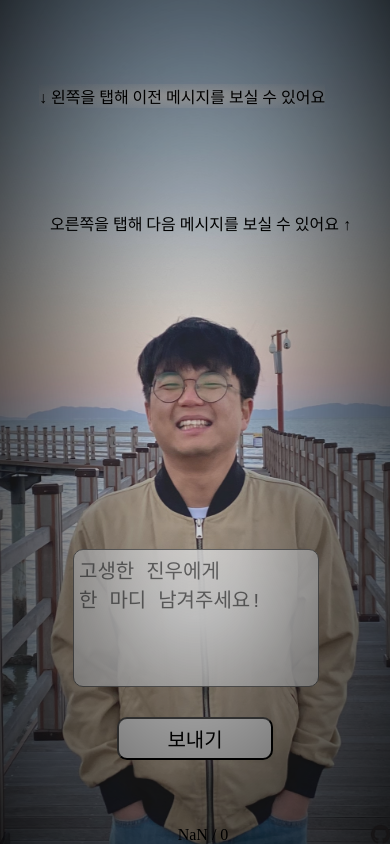
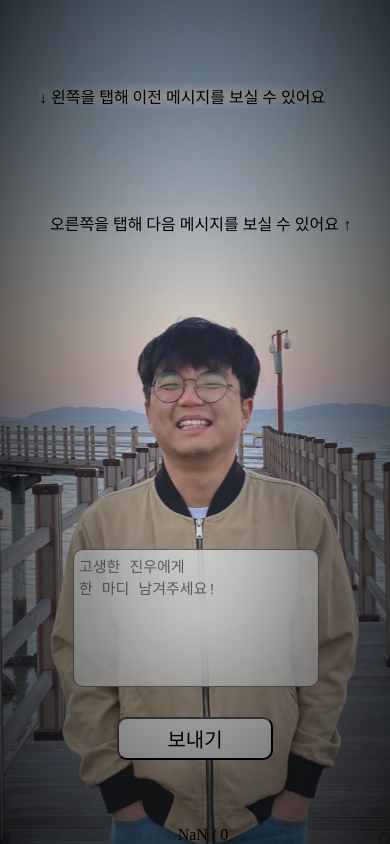
Before and after one commit to hwoongkang/jinwoo-goodbye, a React (Create React App) app in the folder client/: page / in a window 390 px wide. Built offline with nearby package versions, Linux system fonts and the light colour scheme; no server answers.

Commit message:
minor code cleanup

```diff
--- a/client/src/App.css
+++ b/client/src/App.css
@@ -91,7 +91,7 @@ img.bg:nth-child(7) {
   position: absolute;
   right: 0;
   bottom: 0;
-  width: 5%;
+  width: 30px;
   z-index: 100;
 }
 
@@ -105,3 +105,34 @@ img.bg:nth-child(7) {
   width: 100%;
   text-align: center;
 }
+
+textarea {
+  padding: 5px;
+  top: 65%;
+  height: 15%;
+  width: 60%;
+  margin: 0;
+  left: calc(20% - 5px);
+  font-size: 20px;
+  resize: none;
+  position: absolute;
+  background:
+    radial-gradient(rgba(255, 255, 255, 1), rgba(255, 255, 255, 0.8));
+
+  z-index: 5;
+  border-radius: 10px;
+}
+
+@media (max-width:800px) and (min-width:0px) {
+  .Story {
+    font-size: 25px;
+  }
+
+  textarea {
+    font-size: 15px;
+  }
+
+  .github {
+    width: 3%;
+  }
+}
--- a/client/src/App.js
+++ b/client/src/App.js
@@ -1,4 +1,4 @@
-import React, { useEffect, useState } from "react";
+import React, { useEffect } from "react";
 import "./App.css";
 
 import Form from "./components/Form.js";
--- a/client/src/components/Background.js
+++ b/client/src/components/Background.js
@@ -18,7 +18,6 @@ const Background = ({ increment, decrement }) => {
   const handleClick = (e) => {
     e.preventDefault();
     const x = e.clientX;
-    const y = e.clientY;
     switch (true) {
       case x < 0.3 * window.innerWidth:
         decrement();
@@ -32,13 +31,13 @@ const Background = ({ increment, decrement }) => {
   };
   return (
     <div className="images" onClick={handleClick}>
-      <img src={images[0]} class="bg" />
-      <img src={images[1]} class="bg" />
-      <img src={images[2]} class="bg" />
-      <img src={images[3]} class="bg" />
-      <img src={images[4]} class="bg" />
-      <img src={images[5]} class="bg" />
-      <img src={images[6]} class="bg" />
+      <img alt="0번째 진우사진" src={images[0]} class="bg" />
+      <img alt="1번째 진우사진" src={images[1]} class="bg" />
+      <img alt="2번째 진우사진" src={images[2]} class="bg" />
+      <img alt="3번째 진우사진" src={images[3]} class="bg" />
+      <img alt="4번째 진우사진" src={images[4]} class="bg" />
+      <img alt="5번째 진우사진" src={images[5]} class="bg" />
+      <img alt="6번째 진우사진" src={images[6]} class="bg" />
     </div>
   );
 };
--- a/client/src/components/Form.js
+++ b/client/src/components/Form.js
@@ -21,22 +21,6 @@ const Form = () => {
           name="message"
           value={message}
           onChange={handleChange}
-          style={{
-            padding: "5px",
-            top: "65%",
-            height: "15%",
-            width: "60%",
-            margin: "0",
-            left: "calc(20% - 5px)",
-            fontSize: "20px",
-            resize: "none",
-            position: "absolute",
-            background:
-              "radial-gradient(rgba(255,255,255,1),rgba(255,255,255,0.8))",
-
-            zIndex: 5,
-            borderRadius: "10px",
-          }}
           placeholder={"고생한 진우에게\n한 마디 남겨주세요!"}
         />
       </p>
--- a/client/src/redux/reducer.js
+++ b/client/src/redux/reducer.js
@@ -1,6 +1,6 @@
 import { types } from "./actions.js";
 
-export const initialState = {
+const initialState = {
   ind: 0,
   messages: [],
   messageLoading: false,
--- a/client/src/redux/store.js
+++ b/client/src/redux/store.js
@@ -1,5 +1,5 @@
 import { createStore, applyMiddleware, compose } from "redux";
-import { reducer, initialState } from "./reducer";
+import { reducer } from "./reducer";
 import thunk from "redux-thunk";
 import { combineReducers } from "redux";
 
```
